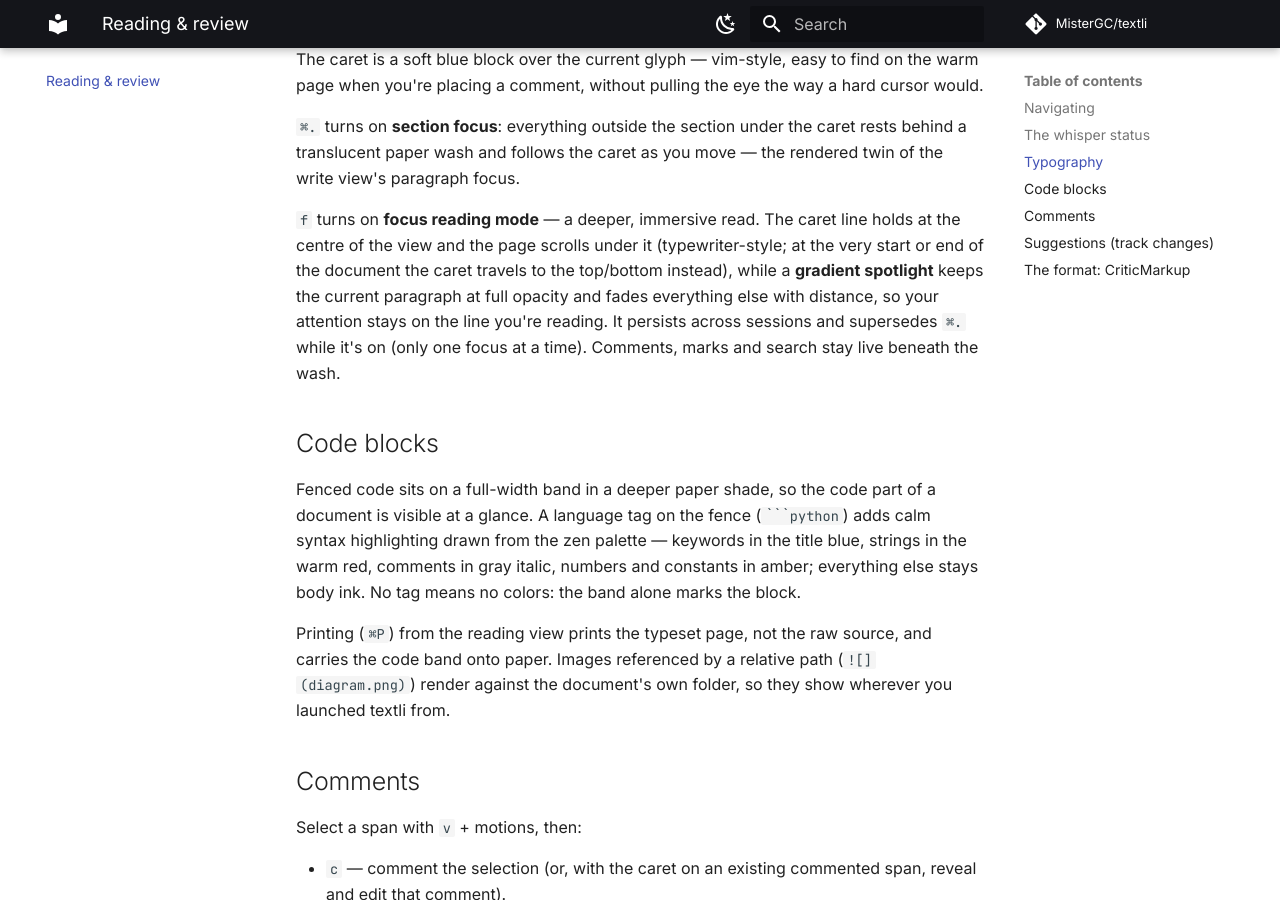
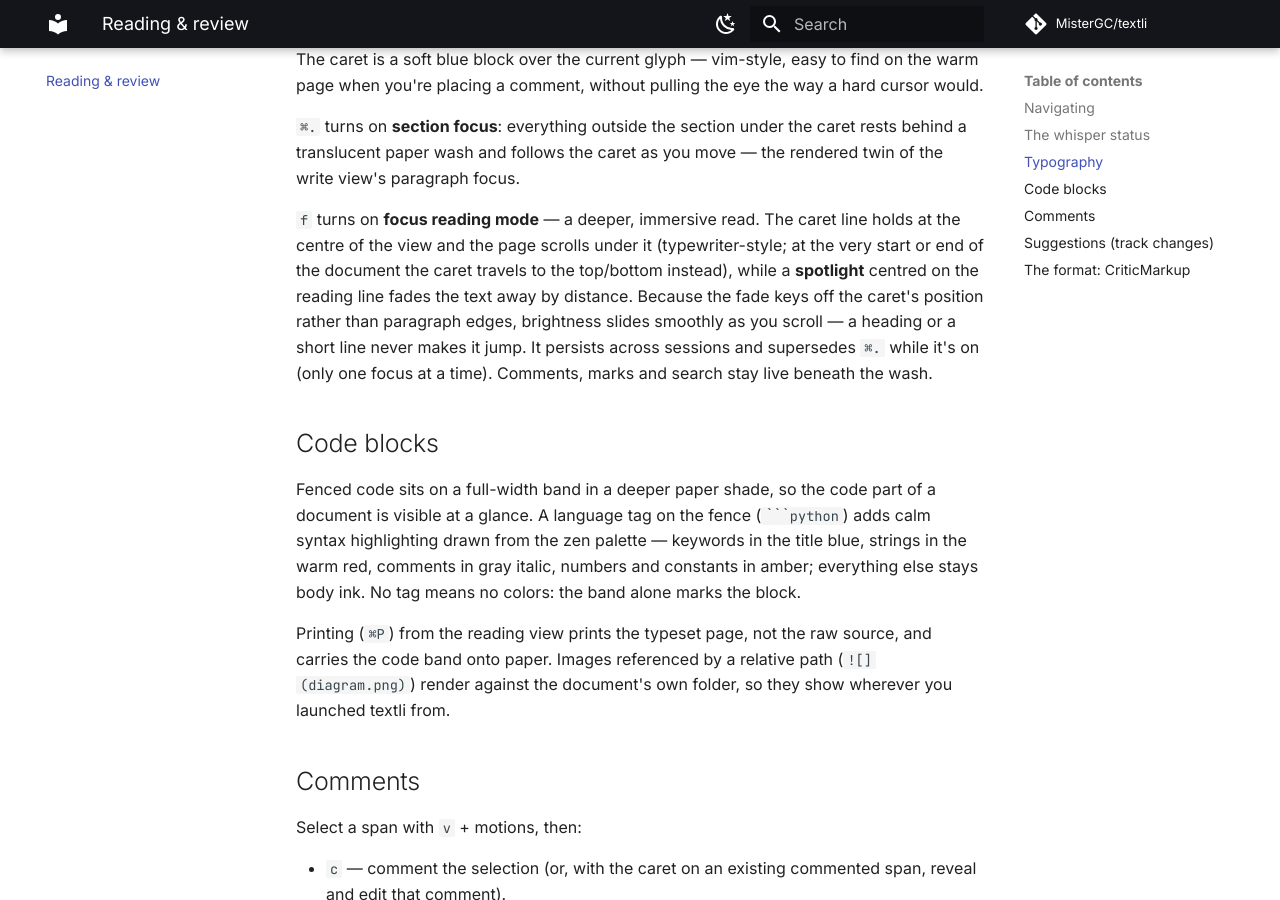
Before and after one commit to MisterGC/textli, an MkDocs documentation site: the page built from docs/reading.md, in a window 1280 px wide and 900 px high, scrolled down 1658 px. Built offline with MkDocs 1.6.1 and Material for MkDocs 9.7.7, drawn with Linux system fonts in a browser that asks for light colours; comment, search, counter and statistics services are not loaded.

Commit message:
Focus reading mode: distance-based spotlight centred on the caret line, not paragraph plateau — no snapping at block boundaries (#21)

```diff
--- a/docs/reading.md
+++ b/docs/reading.md
@@ -73,9 +73,10 @@
 `f` turns on **focus reading mode** — a deeper, immersive read. The caret
 line holds at the centre of the view and the page scrolls under it
 (typewriter-style; at the very start or end of the document the caret
-travels to the top/bottom instead), while a **gradient spotlight** keeps
-the current paragraph at full opacity and fades everything else with
-distance, so your attention stays on the line you're reading. It persists
+travels to the top/bottom instead), while a **spotlight** centred on the
+reading line fades the text away by distance. Because the fade keys off the
+caret's position rather than paragraph edges, brightness slides smoothly as
+you scroll — a heading or a short line never makes it jump. It persists
 across sessions and supersedes `⌘.` while it's on (only one focus at a
 time). Comments, marks and search stay live beneath the wash.
 
```
Also changed, not shown: CHANGELOG.md (+3 -3 lines), 3 other files.
